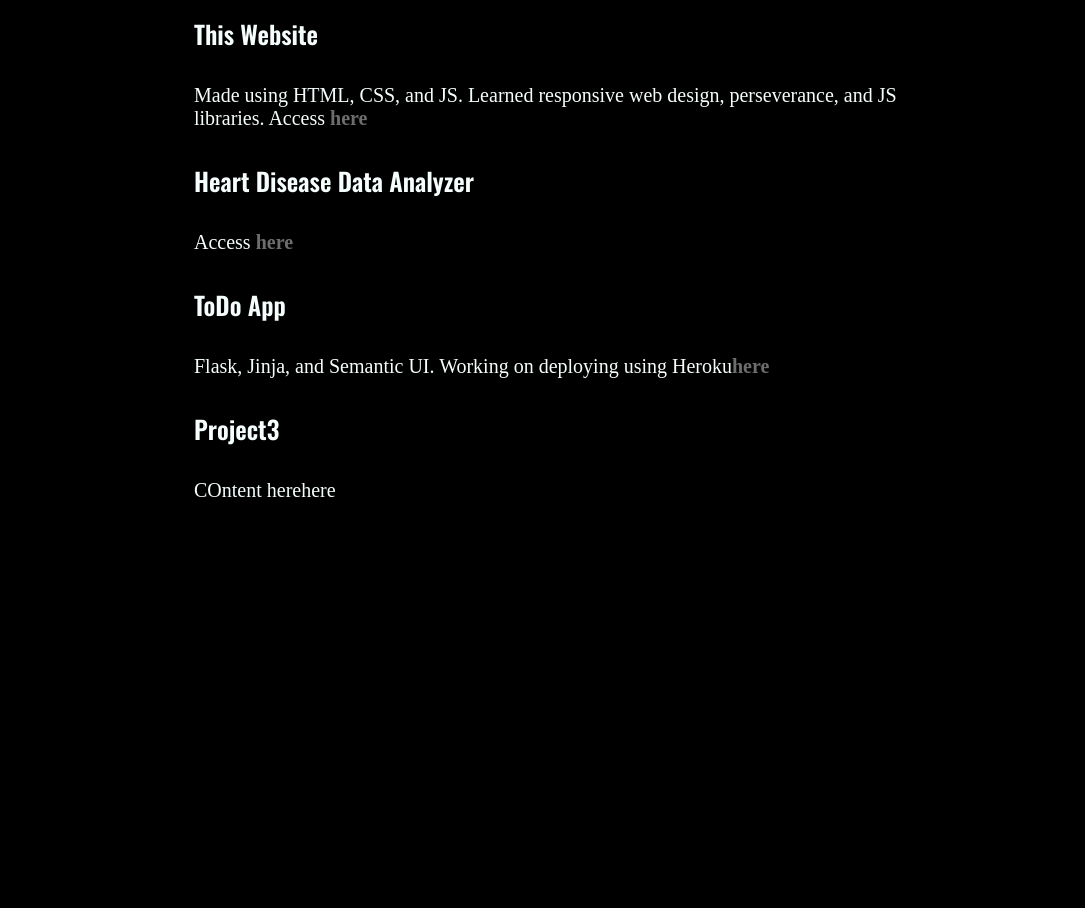
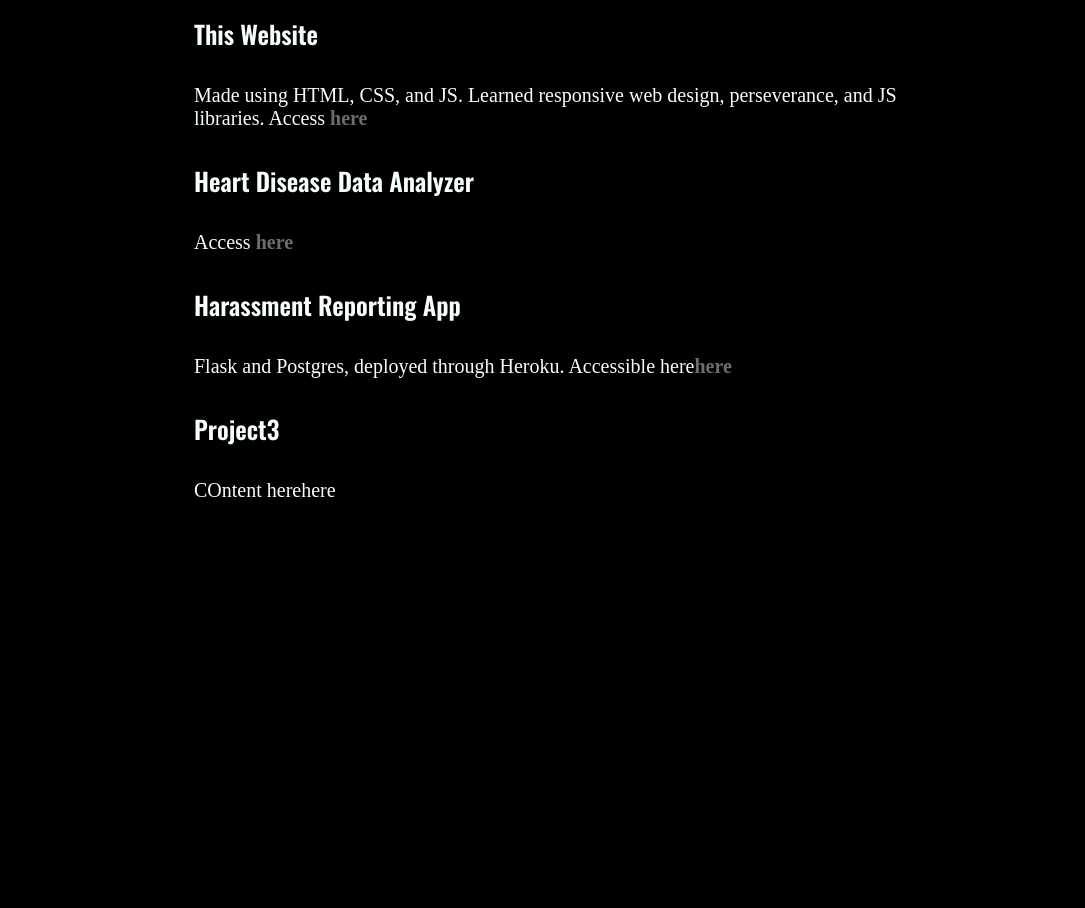
Before and after one commit to Lujaina-E/Lujaina-E.github.io, a plain HTML site: page index.html in a window 1280 px wide. Shown: the part 2908-3816 px from the top of the page, without its empty margins (94-1179 px from the left). Drawn offline with nearby package versions, Linux system fonts and the light colour scheme; a web font is replaced by a local one.

Commit message:
Update index.html

```diff
--- a/index.html
+++ b/index.html
@@ -140,8 +140,8 @@
           <li id="project-element">Heart Disease Data Analyzer</li>
           <p class="project-info">Access <a class="project-links" href="https://github.com/Lujaina-E/Heart-Disease-Prediction-and-Statistic-Analyzer">here</a></p>
 
-          <li id="project-element">ToDo App</li>
-          <p class="project-info">Flask, Jinja, and Semantic UI. Working on deploying using Heroku<a class="project-links" href="https://github.com/Lujaina-E/To-Do-Tracker">here</a> </p>
+          <li id="project-element">Harassment Reporting App</li>
+          <p class="project-info">Flask and Postgres, deployed through Heroku. Accessible here<a class="project-links" href="https://harassmentreport.herokuapp.com/">here</a> </p>
 
           <li id="project-element">Project3</li>
           <p class="project-info"> COntent here<a href="#"></a>here</p>
```
